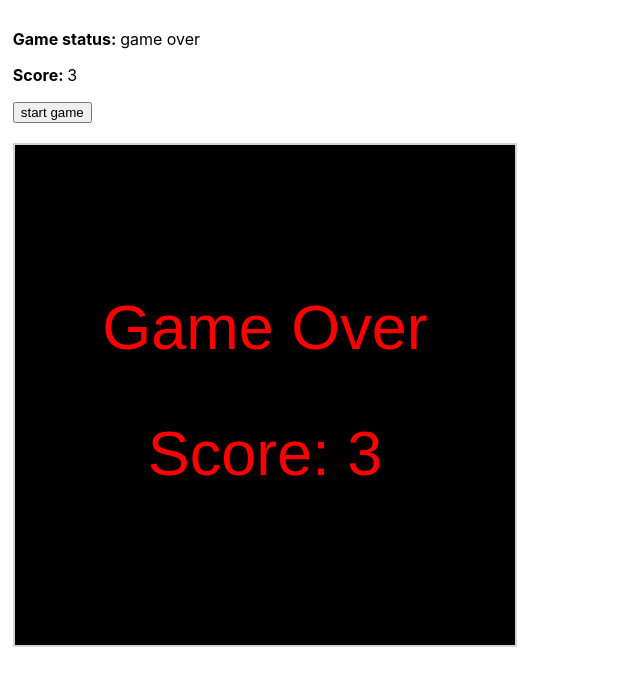
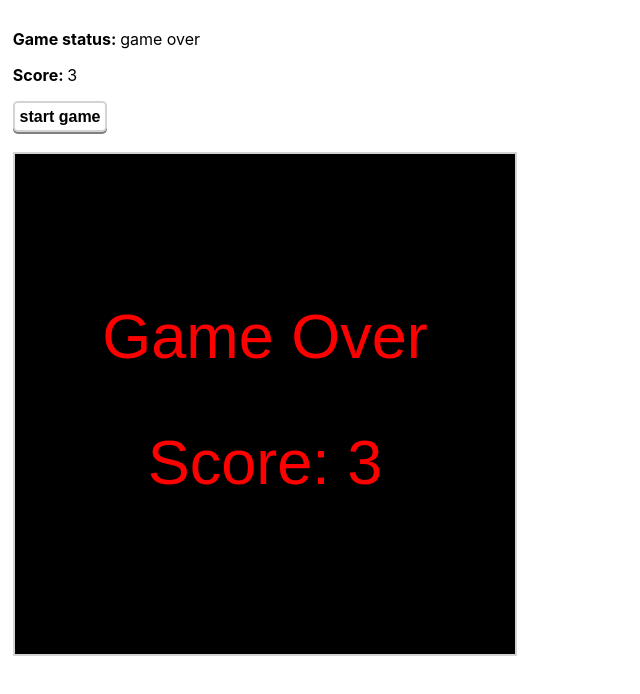
Before and after one commit to b-lukaszuk/snake_game, a React (Create React App) app in the folder my-app/: page / in a window 1280 px wide. Shown: the top 694 px of the page, without its empty margins (0-640 px from the left). Built offline with nearby package versions, Linux system fonts and the light colour scheme.

Commit message:
dodano stylowanie buttona startowego

```diff
--- a/my-app/src/App.css
+++ b/my-app/src/App.css
@@ -2,3 +2,21 @@
   text-align: left;
   padding: 1%;
 }
+
+button {
+    background-color: white;
+    border: 2px solid lightgray;
+    color: black;
+    border-radius: 0.3em;
+    padding: 0.3em;
+    font-size: 1em;
+    font-weight: bold;
+    box-shadow: 0px 2px gray;
+}
+
+button:hover {
+    cursor: pointer;
+    background-color: black; /* green */
+    border: 2px solid black;
+    color: white;
+}
```
